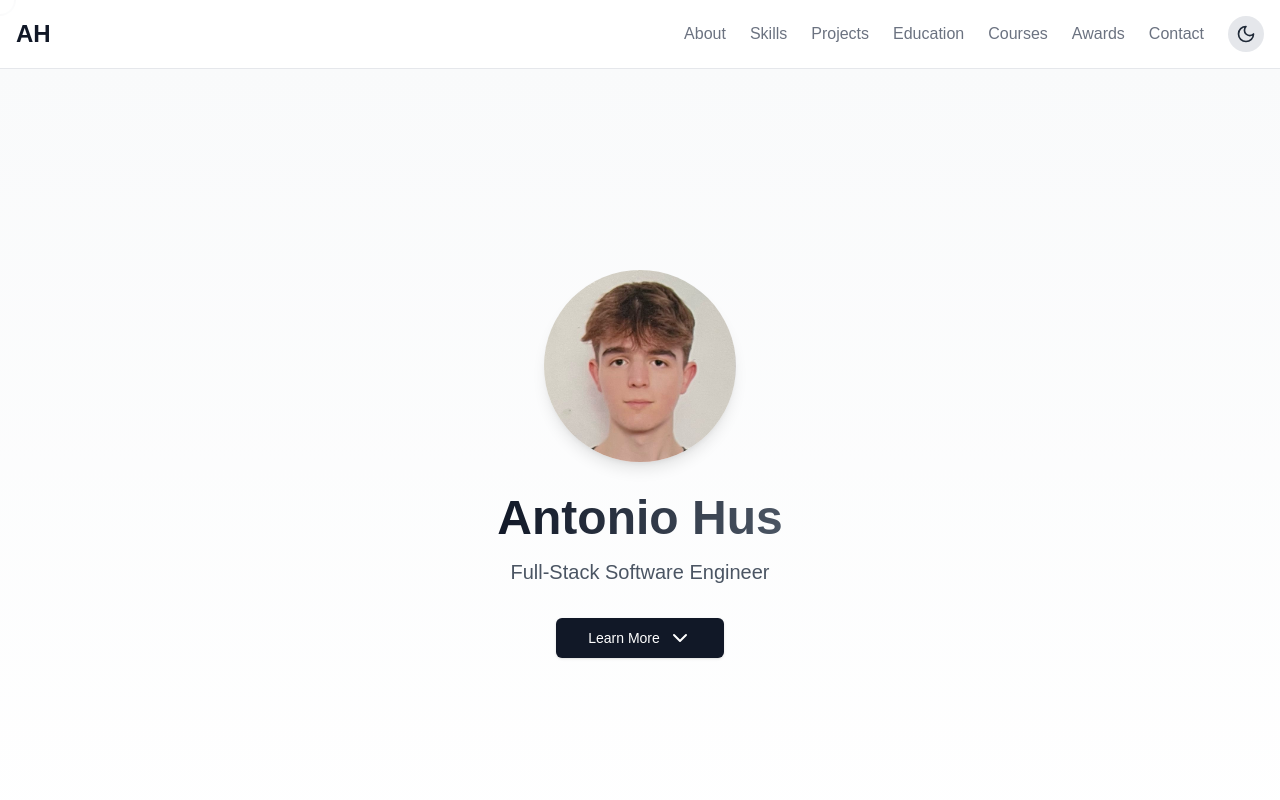
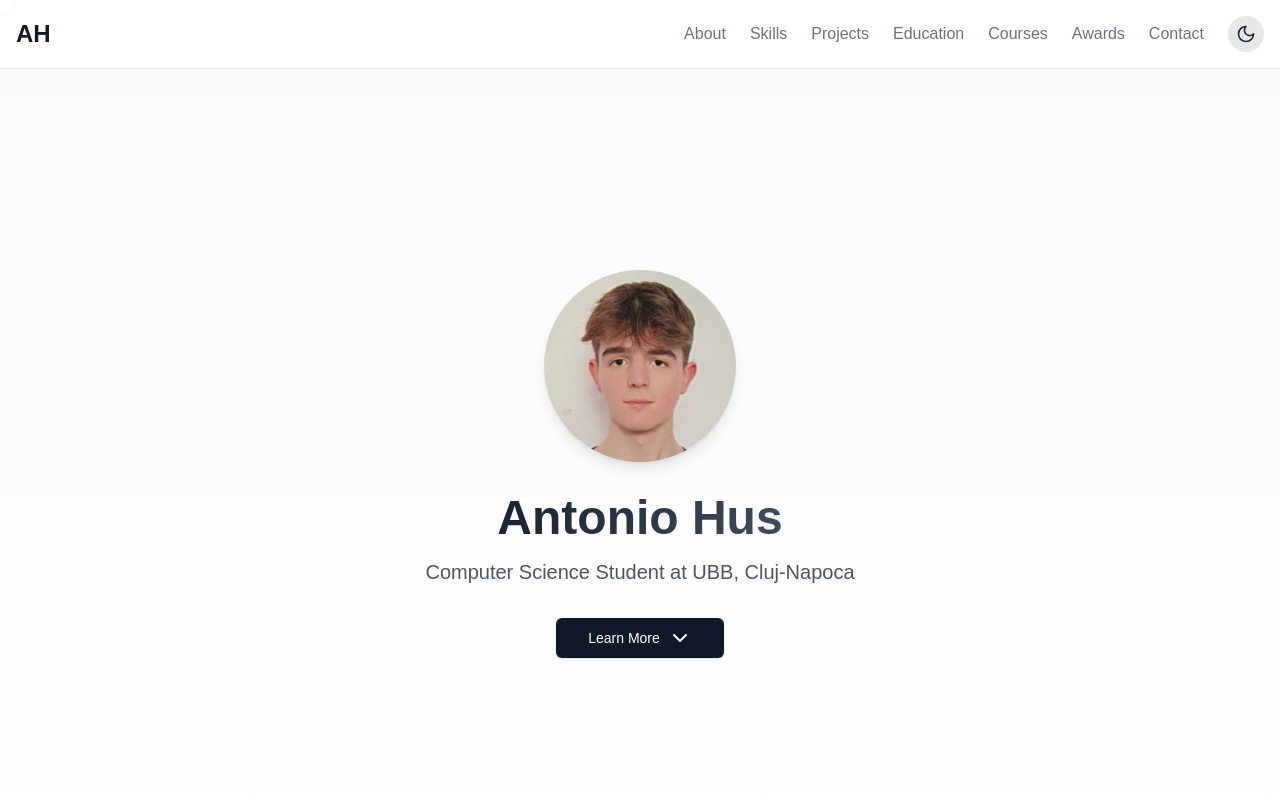
Before and after one commit to antonio-hus/Portfolio, a Next.js app: page / in a window 1280 px wide. Shown: the top 800 px of the page. Built offline with nearby package versions, Linux system fonts and the light colour scheme.

Commit message:
Updated Portfolio

```diff
--- a/components/antoniohus-portfolio.tsx
+++ b/components/antoniohus-portfolio.tsx
@@ -109,7 +109,7 @@ export function AntonioHusPortfolio() {
               />
             </div>
               <h1 className="text-5xl font-bold mb-4 bg-clip-text text-transparent bg-gradient-to-r from-gray-900 to-gray-600 dark:from-gray-100 dark:to-gray-300">Antonio Hus</h1>
-              <p className="text-xl mb-8 text-gray-600 dark:text-gray-300">Full-Stack Software Engineer</p>
+              <p className="text-xl mb-8 text-gray-600 dark:text-gray-300">Computer Science Student at UBB, Cluj-Napoca</p>
               <Button onClick={() => scrollTo('about')} size="lg" className="bg-gray-900 hover:bg-gray-800 text-white dark:bg-gray-100 dark:hover:bg-gray-200 dark:text-gray-900">
                 Learn More <ChevronDown className="ml-2" />
               </Button>
```
